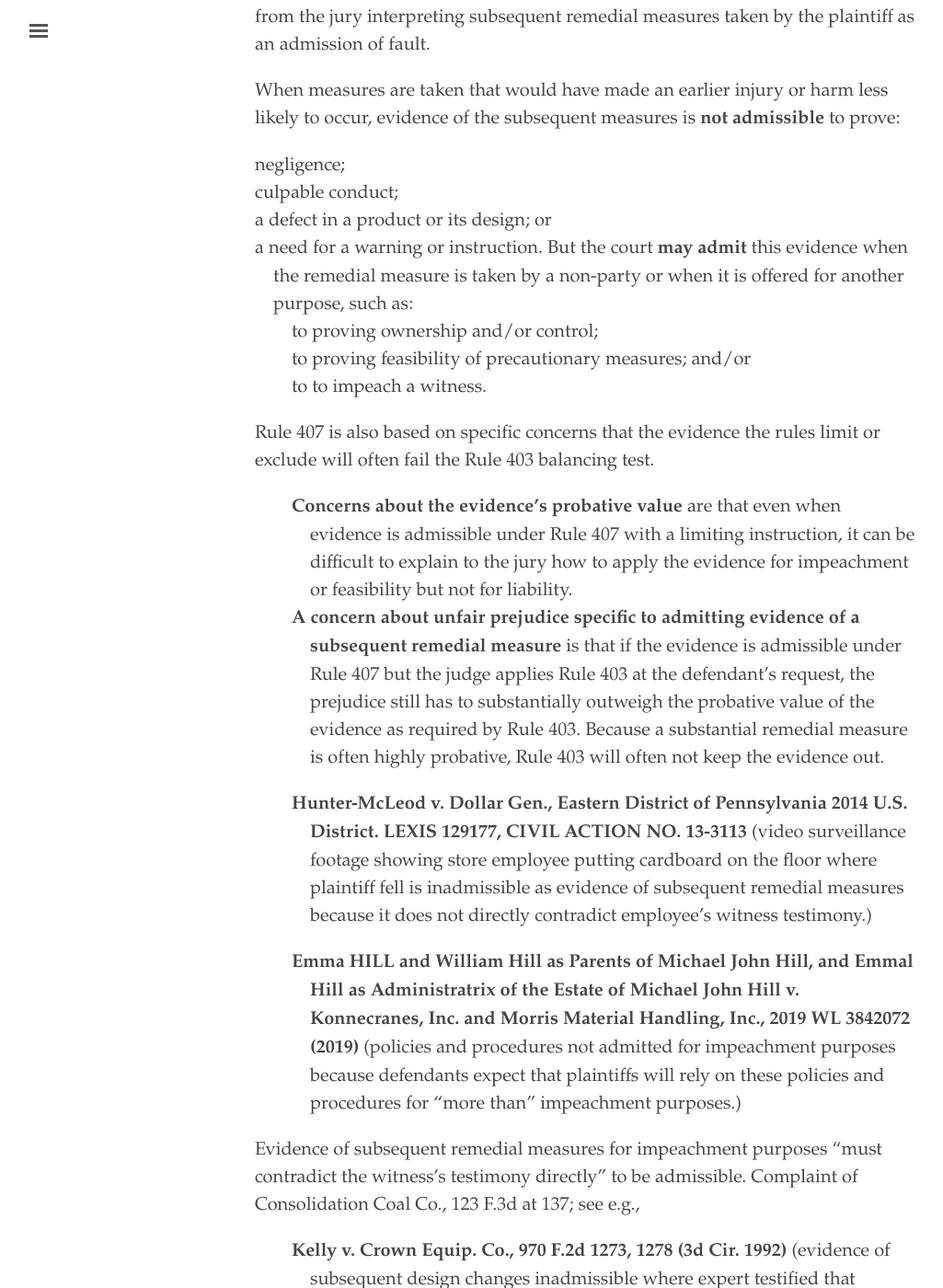
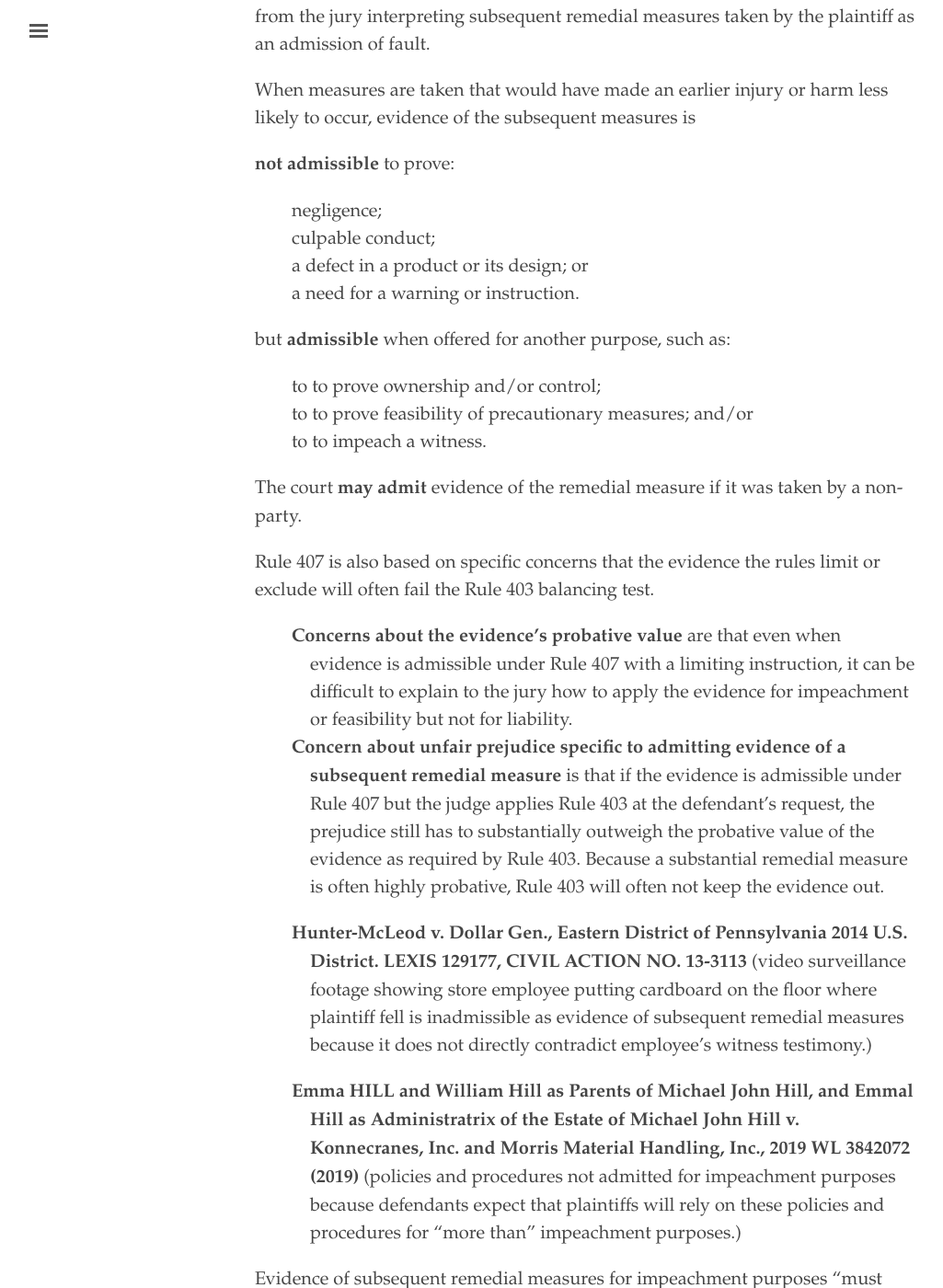
Before and after one commit to binipringle/right-to-be-forgotten, a Jekyll site: the page built from _texts/0-outline.md, in a window 1280 px wide and 1400 px high, scrolled down 14819 px. Shown: the whole window at 92% size, without its empty margins (3-1028 px from the left). Built offline with Jekyll 4.4.1, drawn with Linux system fonts in a browser that asks for light colours.

Commit message:
edited subsequent remedial measures

```diff
--- a/_texts/0-outline.md
+++ b/_texts/0-outline.md
@@ -274,19 +274,24 @@ The policy reason for this rule is that the law promotes the rehabilitation of j
 
 **Rule 407** excludes relevant evidence to promote socially valuable activities or protect socially valuable relationships. These are (1) encouraging defendants to make repairs promptly without worrying about the effects of those repairs on pending litigation, and (2) protecting plaintiffs from prejudice that could arise from the jury interpreting subsequent remedial measures taken by the plaintiff as an admission of fault.
 
-When measures are taken that would have made an earlier injury or harm less likely to occur, evidence of the subsequent measures is **not admissible** to prove:
-- negligence;
-- culpable conduct;
-- a defect in a product or its design; or
-- a need for a warning or instruction.
-But the court **may admit** this evidence when the remedial measure is taken by a non-party or when it is offered for another purpose, such as:
-- {:.indent-2}to proving ownership and/or control;
-- {:.indent-2}to proving feasibility of precautionary measures; and/or
+When measures are taken that would have made an earlier injury or harm less likely to occur, evidence of the subsequent measures is
+
+**not admissible** to prove:
+- {:.indent-2}negligence;
+- {:.indent-2}culpable conduct;
+- {:.indent-2}a defect in a product or its design; or
+- {:.indent-2}a need for a warning or instruction.
+
+but **admissible** when offered for another purpose, such as:
+- {:.indent-2}to to prove ownership and/or control;
+- {:.indent-2}to to prove feasibility of precautionary measures; and/or
 - {:.indent-2}to to impeach a witness.
+
+The court **may admit** evidence of the remedial measure if it was taken by a non-party.
 
 Rule 407 is also based on specific concerns that the evidence the rules limit or exclude will often fail the Rule 403 balancing test.
 - {:.indent-2}**Concerns about the evidence’s probative value** are that even when evidence is admissible under Rule 407 with a limiting instruction, it can be difficult to explain to the jury how to apply the evidence for impeachment or feasibility but not for liability.
-- {:.indent-2}**A concern about unfair prejudice specific to admitting evidence of a subsequent remedial measure** is that if the evidence is admissible under Rule 407 but the judge applies Rule 403 at the defendant’s request, the prejudice still has to substantially outweigh the probative value of the evidence as required by Rule 403. Because a substantial remedial measure is often highly probative, Rule 403 will often not keep the evidence out.
+- {:.indent-2}**Concern about unfair prejudice specific to admitting evidence of a subsequent remedial measure** is that if the evidence is admissible under Rule 407 but the judge applies Rule 403 at the defendant’s request, the prejudice still has to substantially outweigh the probative value of the evidence as required by Rule 403. Because a substantial remedial measure is often highly probative, Rule 403 will often not keep the evidence out.
 
 - {:.indent-2}**Hunter-McLeod v. Dollar Gen., Eastern District of Pennsylvania 2014 U.S. District. LEXIS 129177, CIVIL ACTION NO. 13-3113** (video surveillance footage showing store employee putting cardboard on the floor where plaintiff fell is inadmissible as evidence of subsequent remedial measures because it does not directly contradict employee's witness testimony.)
 
```
